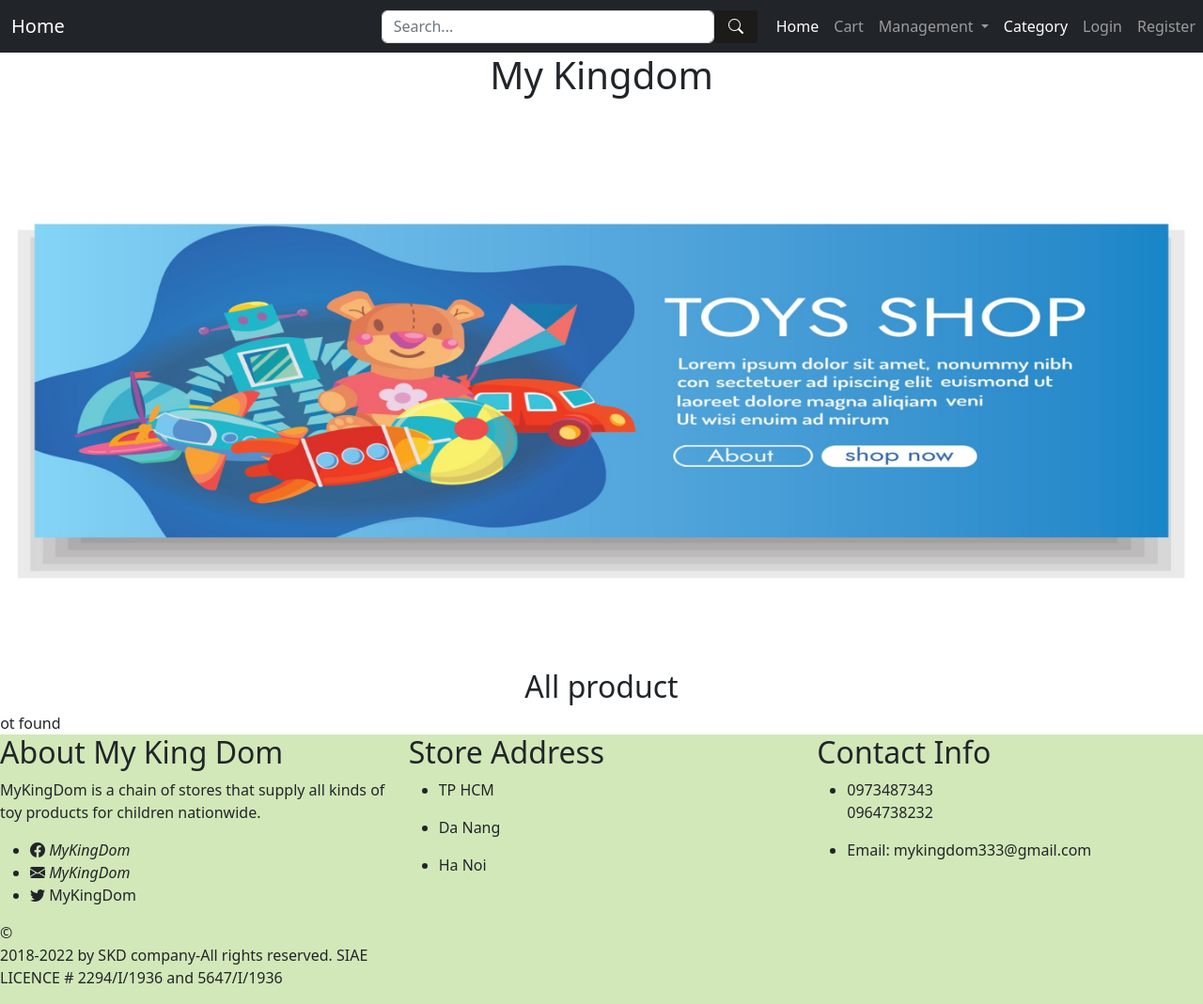
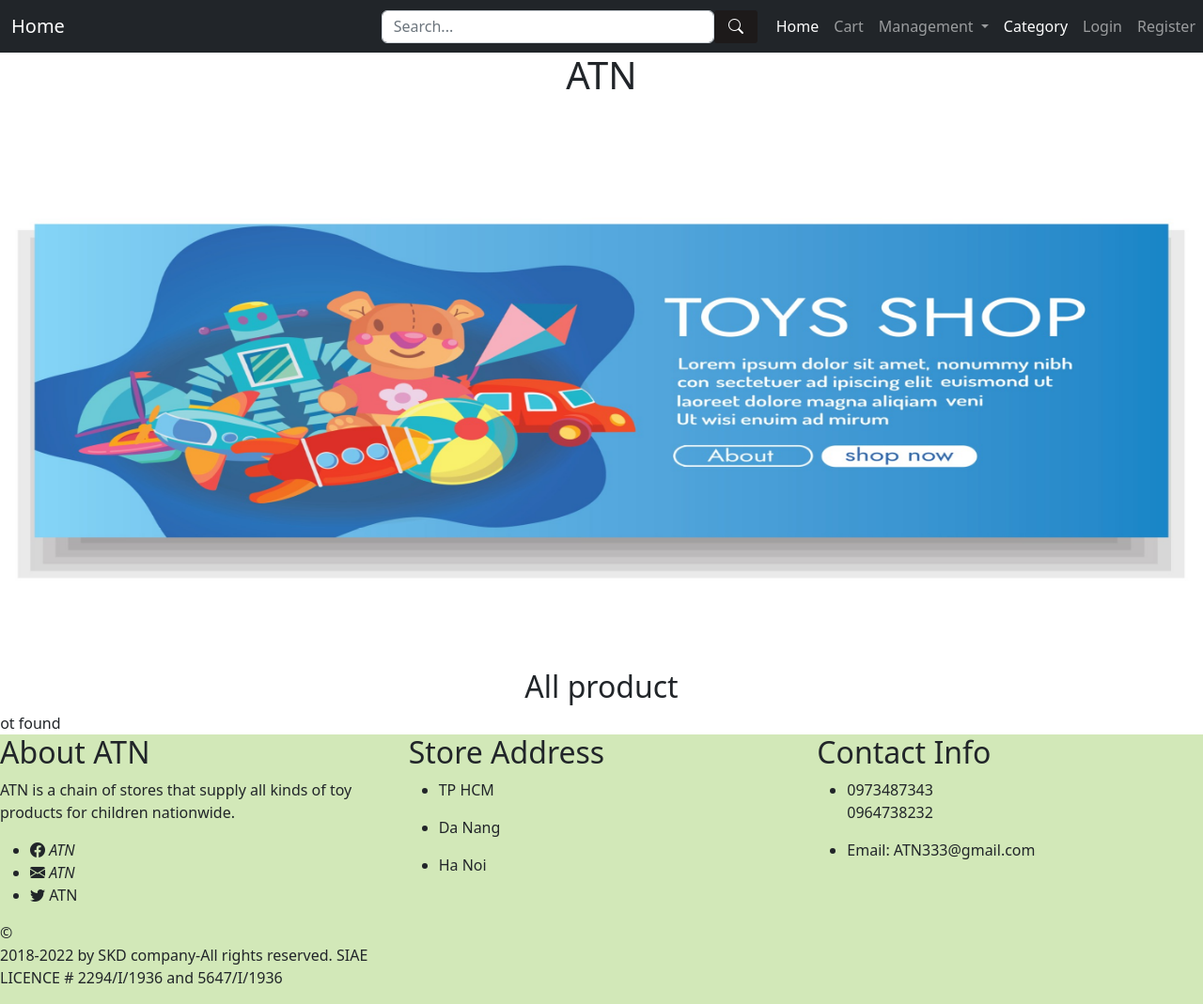
Before and after one commit to ThachSacKda/webtoy, a PHP site: page /index.php in a window 1280 px wide. Shown: the whole page at 94% size. Run offline with PHP 8.4, Linux system fonts and the light colour scheme; data that the repository does not hold is empty.

Commit message:
first commit

```diff
--- a/footer.php
+++ b/footer.php
@@ -15,12 +15,12 @@
             <nav>
                 <div class="footer row">
                     <div class="company col-sm-4 col-form-div">
-                        <h2>About My King Dom</h2>
-                        <p>MyKingDom is a chain of stores that supply all kinds of toy products for children nationwide.</p>
+                        <h2>About ATN</h2>
+                        <p>ATN is a chain of stores that supply all kinds of toy products for children nationwide.</p>
                             <ul class="social-icon">
-                            <li><span><i class="bi bi-facebook"> MyKingDom</i></span></li>
-                            <li><span><i class="bi bi-envelope-fill"> MyKingDom</i></span></li>
-                            <li><span><i class="bi bi-twitter"></i></span> MyKingDom</li>
+                            <li><span><i class="bi bi-facebook"> ATN</i></span></li>
+                            <li><span><i class="bi bi-envelope-fill"> ATN</i></span></li>
+                            <li><span><i class="bi bi-twitter"></i></span> ATN</li>
                             </ul>
                             &copy; <p class="copy">2018-2022 by SKD company-All rights reserved. SIAE LICENCE # 2294/I/1936 and 5647/I/1936</p>
                         </div>
@@ -53,7 +53,7 @@
                                 </li>
                                 <li>
                                     <span><i class="fa fa-envelope"></i></span>
-                                    <p><a> Email: mykingdom333@gmail.com</a></p>
+                                    <p><a> Email: ATN333@gmail.com</a></p>
                                 </li>
                             </ul>
                     </div>
--- a/index.php
+++ b/index.php
@@ -10,11 +10,11 @@
     <meta name="viewport" content="width=device-width, initial-scale=1.0">
     <link rel="stylesheet" href="https://cdn.jsdelivr.net/npm/bootstrap-icons@1.10.2/font/bootstrap-icons.css">
     <link href="https://cdn.jsdelivr.net/npm/bootstrap@5.2.3/dist/css/bootstrap.min.css" rel="stylesheet">
-    <title>Home-MyKingDom</title>
+    <title>Home-ATN</title>
 </head>
 
 
-<h1 class=" d-flex justify-content-center align-items-center">My Kingdom</h1>
+<h1 class=" d-flex justify-content-center align-items-center">ATN</h1>
 
 
 <banner>
```
